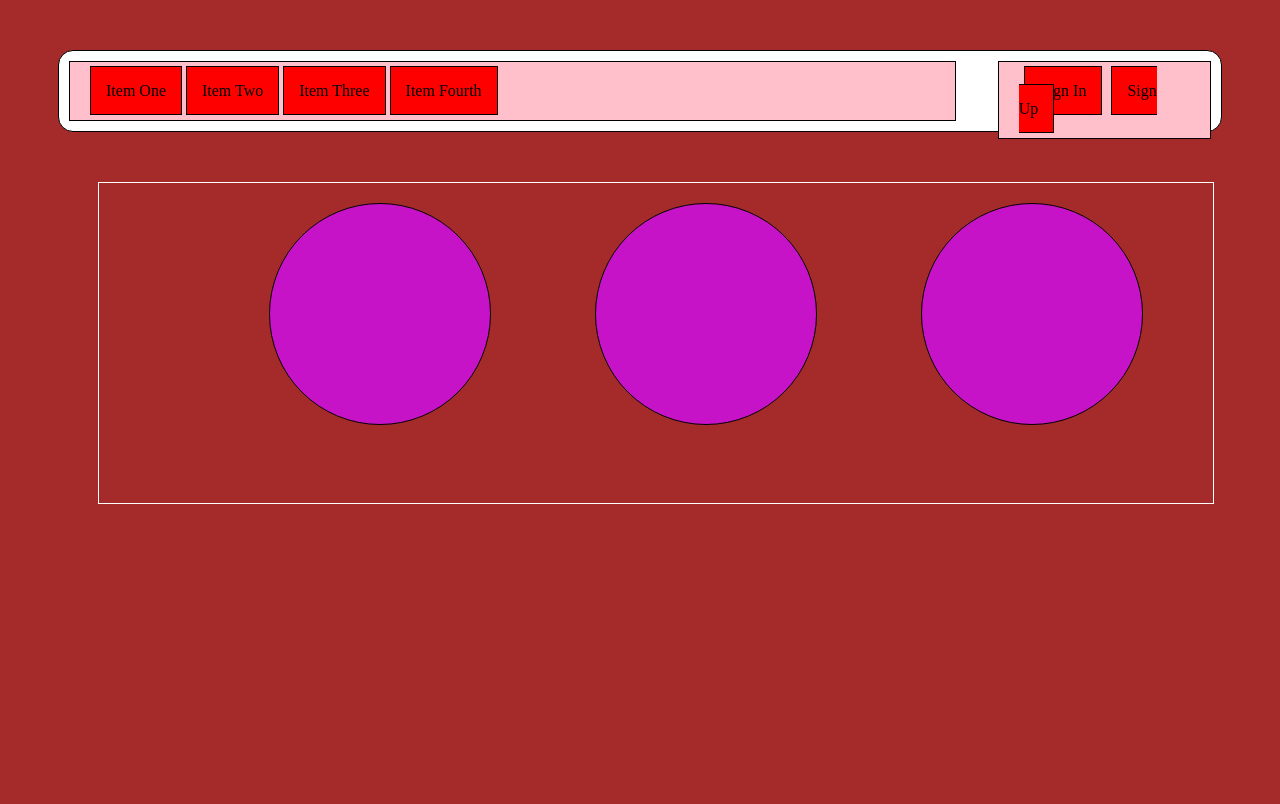
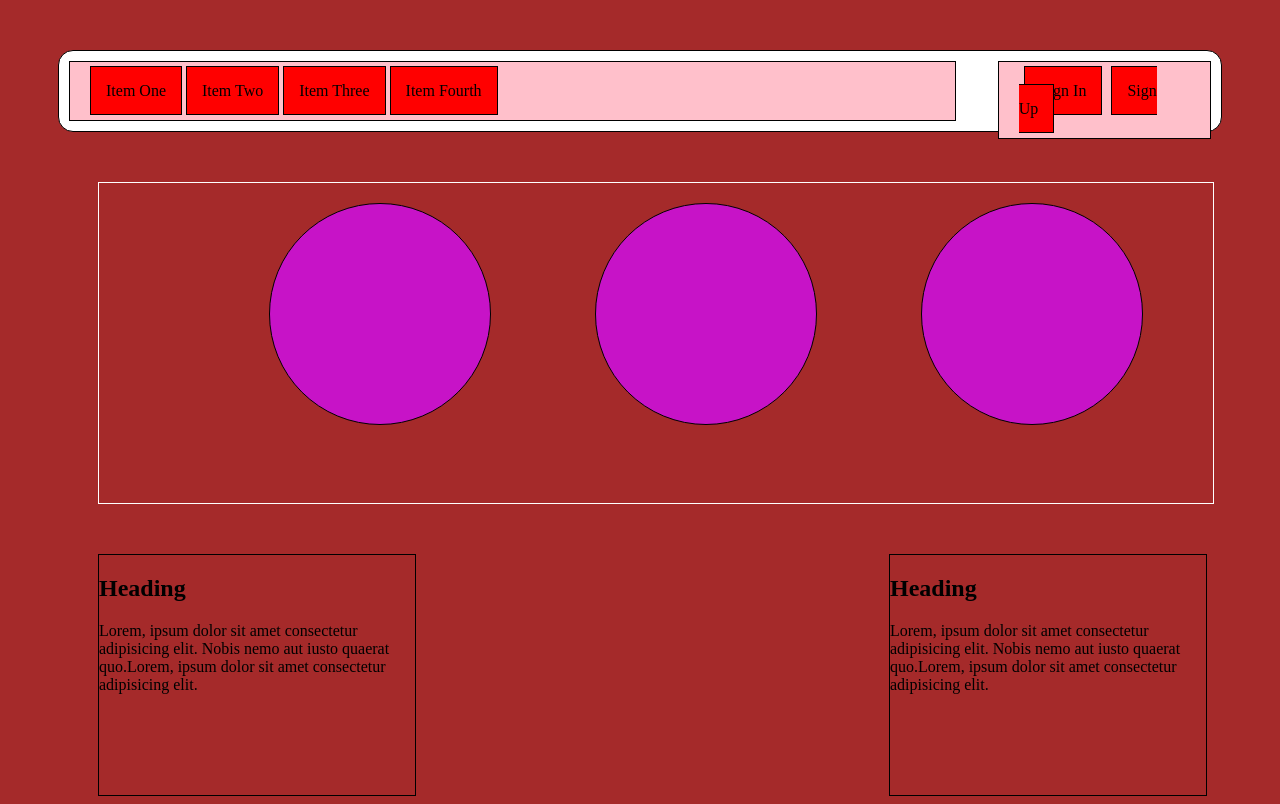
Before and after one commit to zaini007/learning-HTML-CSS, a plain HTML site: page index.html in a window 1280 px wide. Drawn offline with Linux system fonts and the light colour scheme.

Commit message:
create the heading sections in Section Two

```diff
--- a/css/style.css
+++ b/css/style.css
@@ -80,3 +80,22 @@ body {
     border-radius: 115px;
     margin-left: 100px;
 }
+/* Section Two Styling */
+.sectionA{
+    border: 1px solid black;
+    margin-top: 50px;
+    margin-left: 90px;
+    width: 25%;
+    height: 30vh;
+    display: inline-block;
+}
+.sectionB{
+    border: 1px solid black;
+    margin-top: 50px;
+    margin-left: 85px;
+    width: 25%;
+    height: 30vh;
+    display: inline-block;
+    float: right;
+    margin-right: 65px;
+}
--- a/index.html
+++ b/index.html
@@ -36,9 +36,18 @@
     </section>
 
     <!-- Section Two -->
-    <div>
-
-    </div>
+    <section id="sectionTwo">
+        <div class="sectionA">
+            <h1>Heading</h1>
+            <p>Lorem, ipsum dolor sit amet consectetur adipisicing elit. Nobis nemo aut iusto quaerat quo.Lorem, ipsum
+                dolor sit amet consectetur adipisicing elit.</p>
+        </div>
+        <div class="sectionB">
+            <h1>Heading</h1>
+            <p>Lorem, ipsum dolor sit amet consectetur adipisicing elit. Nobis nemo aut iusto quaerat quo.Lorem, ipsum
+                dolor sit amet consectetur adipisicing elit.</p>
+        </div>
+    </section>
 </body>
 
 </html>
```
